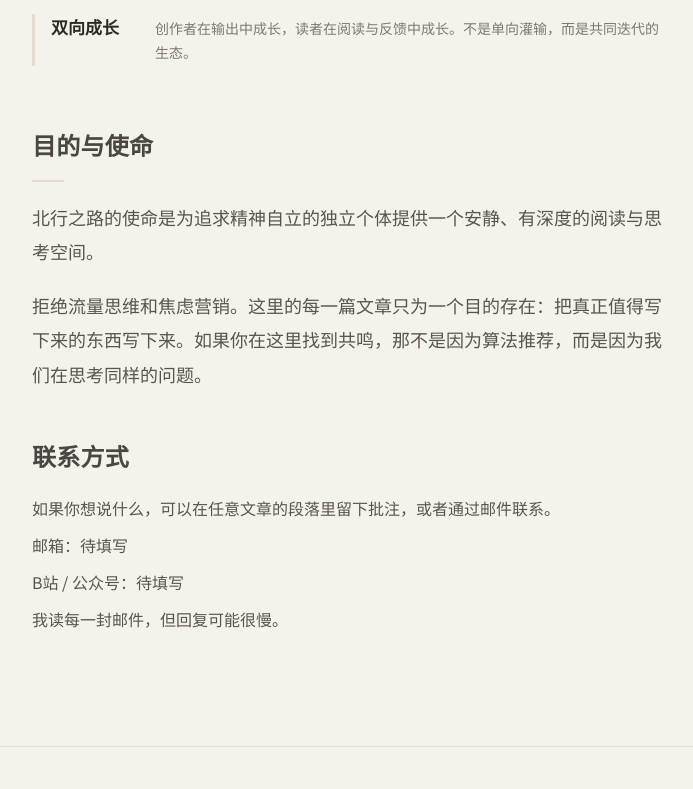
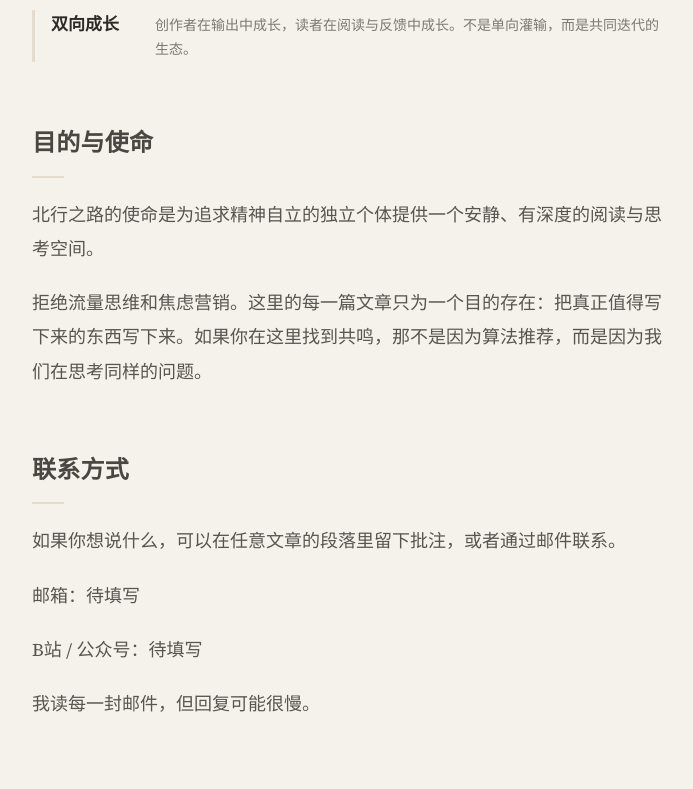
Before and after one commit to Sakufy/WalkingOnNorth, a Next.js app: page /about in a window 1280 px wide. Shown: the part 829-1618 px from the top of the page, without its empty margins (288-981 px from the left). Built offline with nearby package versions, Linux system fonts and the light colour scheme; no server answers; the database is empty; a small style sheet from the web is missing.

Commit message:
fix: about page — data-driven section rendering, body/concepts auto-detect (fixes empty 网站理念)

```diff
--- a/src/components/pages/AboutPage.tsx
+++ b/src/components/pages/AboutPage.tsx
@@ -103,19 +103,36 @@ export function AboutPage({ pageData }: { pageData?: AboutPageData }) {
         )}
 
         {/* ==========================================
-         * SECTION 2 — 关键概念（定义卡片）
+         * Remaining sections — auto-detect concepts vs body
+         * Each section can be either body-paragraphs or
+         * concept-cards, determined by which field has data.
          * ========================================== */}
-        {sections[1] && (
-          <section style={{ marginBottom: "clamp(48px, 8vh, 80px)" }}>
+        {sections.slice(1).map((sec, idx) => {
+          if (!sec) return null;
+          const isConcept = (sec.concepts?.length ?? 0) > 0;
+
+          return (
+            <section
+              key={idx}
+              style={{
+                marginBottom: idx === sections.length - 2
+                  ? "clamp(24px, 3vh, 40px)"
+                  : "clamp(48px, 8vh, 80px)",
+                paddingBottom: idx === sections.length - 2 ? "clamp(24px, 3vh, 40px)" : 0,
+              }}
+            >
               <h2 style={{
                 fontFamily: '"Noto Serif SC","Source Serif 4",Georgia,serif', fontWeight: 600,
                 fontSize: "clamp(1.25rem, 3vw, 1.5rem)", lineHeight: 1.4,
                 color: "var(--bx-primary)", opacity: 0.85, marginBottom: "16px", letterSpacing: "0.01em",
-            }}>{sections[1].heading}</h2>
-            <div style={{ width: "32px", height: "2px", backgroundColor: "rgba(166,124,82,0.2)", marginBottom: "clamp(16px, 3vh, 28px)" }} />
+              }}>{sec.heading}</h2>
+              <div style={{ width: "32px", height: "2px", backgroundColor: "rgba(166,124,82,0.2)", marginBottom: "clamp(14px, 2.5vh, 24px)" }} />
+
+              {isConcept ? (
+                /* Concept cards layout */
                 <div style={{ display: "flex", flexDirection: "column", gap: "clamp(14px, 2vh, 24px)" }}>
-              {(sections[1].concepts ?? []).map((c, i) => (
-                <div key={i} style={{
+                  {(sec.concepts ?? []).map((c, ci) => (
+                    <div key={ci} style={{
                       display: "flex", gap: "clamp(8px, 1.5vw, 16px)", alignItems: "baseline",
                       borderLeft: "3px solid rgba(166,124,82,0.18)", paddingLeft: "clamp(10px, 2vw, 16px)",
                       paddingTop: "2px", paddingBottom: "2px",
@@ -133,51 +150,20 @@ export function AboutPage({ pageData }: { pageData?: AboutPageData }) {
                     </div>
                   ))}
                 </div>
-          </section>
-        )}
-
-        {/* ==========================================
-         * SECTION 3 — 目的与使命
-         * ========================================== */}
-        {sections[2] && (
-          <section style={{ marginBottom: "clamp(36px, 6vh, 64px)" }}>
-            <h2 style={{
-              fontFamily: '"Noto Serif SC","Source Serif 4",Georgia,serif', fontWeight: 600,
-              fontSize: "clamp(1.25rem, 3vw, 1.5rem)", lineHeight: 1.4,
-              color: "var(--bx-primary)", opacity: 0.85, marginBottom: "16px", letterSpacing: "0.01em",
-            }}>{sections[2].heading}</h2>
-            <div style={{ width: "32px", height: "2px", backgroundColor: "rgba(166,124,82,0.2)", marginBottom: "clamp(14px, 2.5vh, 24px)" }} />
-            {(sections[2].body ?? []).map((p, i) => (
-              <p key={i} style={{
+              ) : (
+                /* Body paragraphs layout */
+                (sec.body ?? []).map((p, pi) => (
+                  <p key={pi} style={{
                     fontFamily: '"LXGW WenKai","Noto Serif SC","Source Serif 4",Georgia,serif',
                     fontSize: "clamp(1rem, 2.5vw, 1.125rem)", lineHeight: 1.9,
                     color: "var(--bx-primary)", opacity: 0.78,
-                marginBottom: i < (sections[2].body?.length ?? 1) - 1 ? "clamp(16px, 2.5vh, 24px)" : 0,
+                    marginBottom: pi < (sec.body?.length ?? 1) - 1 ? "clamp(16px, 2.5vh, 24px)" : 0,
                   }}>{p}</p>
-            ))}
+                ))
+              )}
             </section>
-        )}
-
-        {/* ==========================================
-         * SECTION 4 — 联系方式
-         * ========================================== */}
-        {sections[3] && (
-          <section style={{ paddingBottom: "clamp(24px, 3vh, 40px)" }}>
-            <h2 style={{
-              fontFamily: '"Noto Serif SC","Source Serif 4",Georgia,serif', fontWeight: 600,
-              fontSize: "clamp(1.25rem, 3vw, 1.5rem)", lineHeight: 1.4,
-              color: "var(--bx-primary)", opacity: 0.85, marginBottom: "clamp(14px, 2.5vh, 24px)", letterSpacing: "0.01em",
-            }}>{sections[3].heading}</h2>
-            {(sections[3].body ?? []).map((p, i) => (
-              <p key={i} style={{
-                fontFamily: '"LXGW WenKai","Noto Sans SC",Inter,sans-serif',
-                fontSize: "clamp(0.9375rem, 2vw, 1rem)", lineHeight: 1.8,
-                color: "var(--bx-primary)", opacity: 0.78,
-                marginBottom: "8px",
-              }}>{p}</p>
-            ))}
-          </section>
-        )}
+          );
+        })}
 
         {!sections.length && (
           <p style={{ color: "var(--bx-secondary)", fontFamily: '"Noto Sans SC",Inter,sans-serif' }}>暂无内容。</p>
```
Lines whose indentation alone changed are shown as unchanged.
